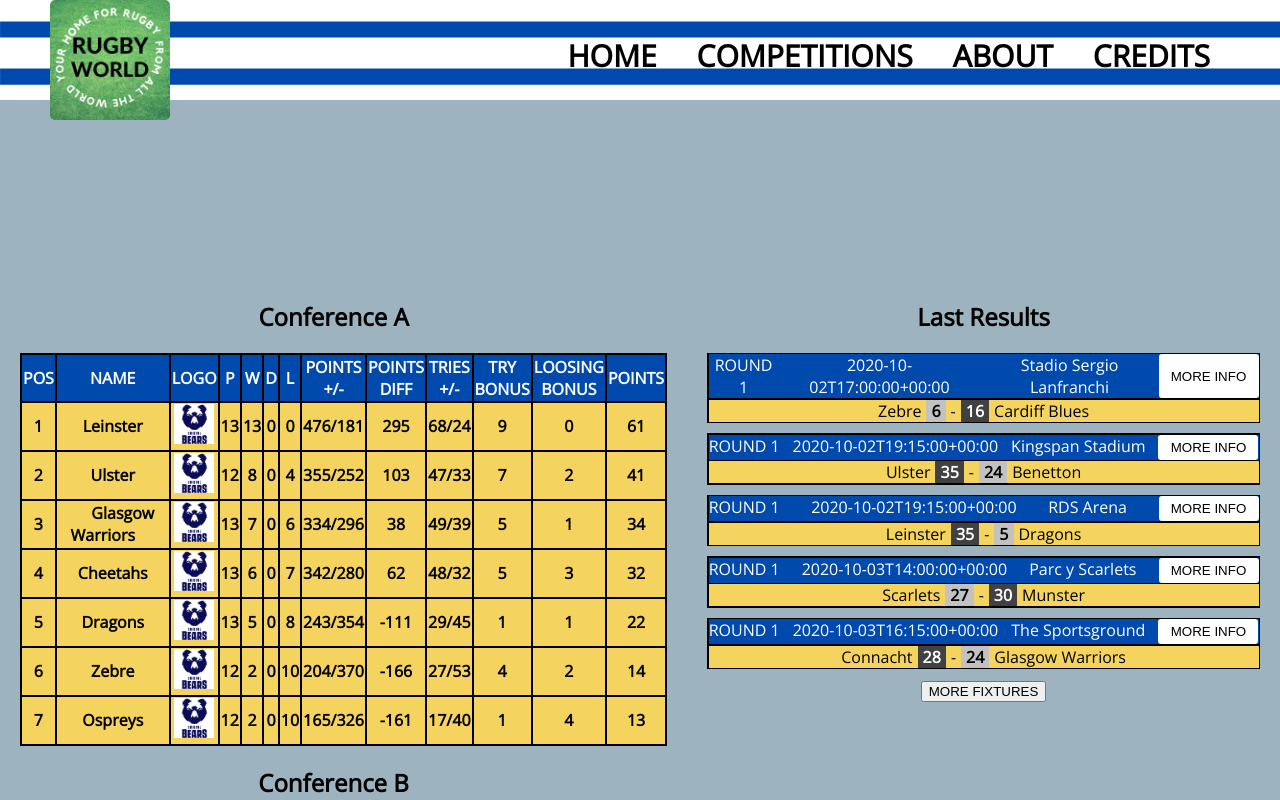
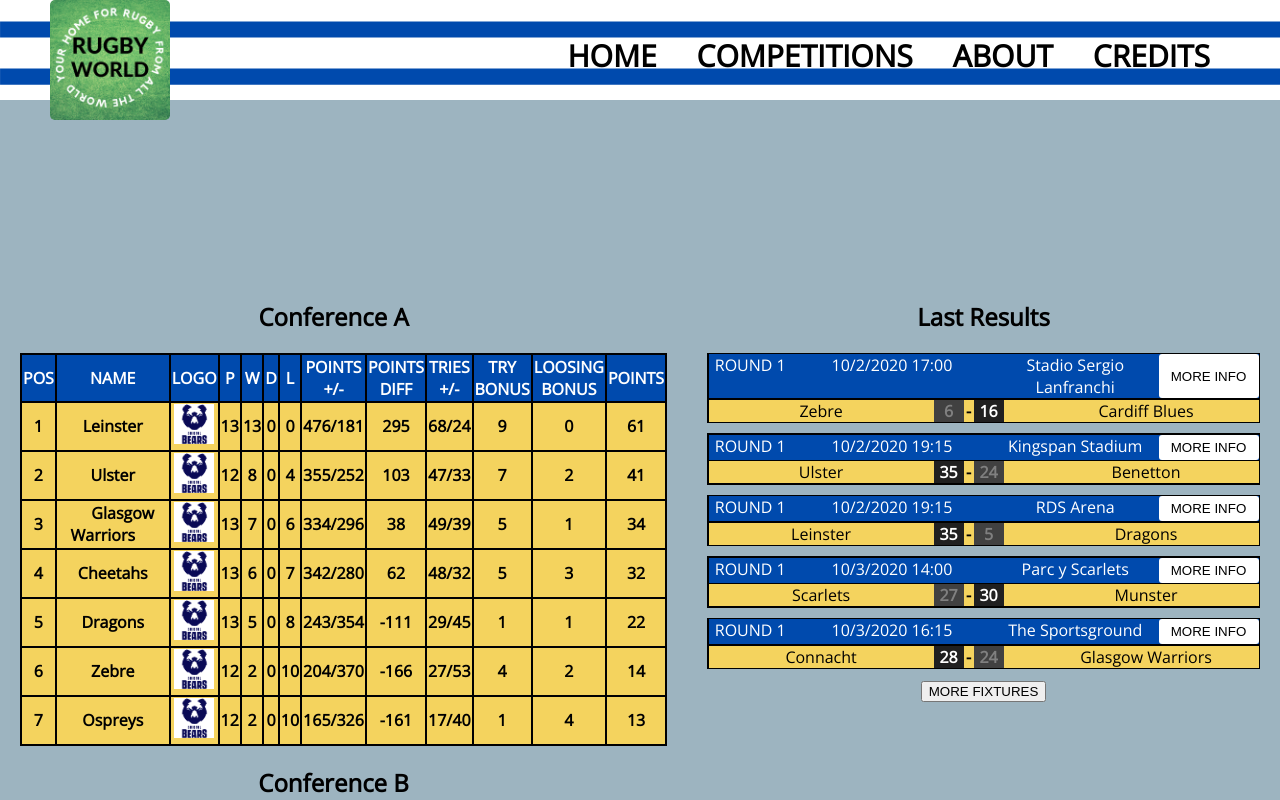
Before and after one commit to Ram-Montilia-Smithson/rugby-app, a React (Create React App) app: page /competition in a window 1280 px wide. Shown: the top 800 px of the page. Built offline with nearby package versions, Linux system fonts and the light colour scheme.

Commit message:
seperating fixtures.jsx css and scss to different files, and alligning the layout of fixtures head and body, and fixing the date and time

```diff
--- a/src/components/fixtures.jsx
+++ b/src/components/fixtures.jsx
@@ -1,8 +1,8 @@
 import React, { useEffect, useState, useRef } from 'react'
 import MatchInfoComponent from "./matchInfoComponent"
+import "../scss/fixtures.css"
 
 // arrange the time date value in the fixtures
-// fix the show more/show less with []
 // scores colors
 
 export default function Fixtures({ fixtureList, matchChoise }) {
@@ -16,9 +16,7 @@
     const [fixtures, setFixtures] = useState([])
     const [isShowMoreFixtures,setIsShowMoreFixtures] = useState(true);
     const [fixtureIndex,setFixtureIndex] = useState(LIMIT);
-
     const [showMoreInfo, setShowMoreInfo] = useState([]);
-    // const showMoreButton = useRef("MORE INFO")
 
     const loadFixtures = () =>{
         const newIndex = fixtureIndex + LIMIT;
@@ -29,24 +27,17 @@
         setIsShowMoreFixtures(newShowMore);
     }
 
+    const getDate = (date) => {
+        const time = new Date(date)
+        let minutes
+        if (time.getMinutes() == 0) {minutes = "00"}
+        else {minutes = time.getMinutes()}
+        return `${time.toLocaleDateString()} ${time.getHours()}:${minutes}`
+    }
+
     const moreInfo = (id) => {
-        console.log(showMoreInfo)
-        if (!showMoreInfo.includes(id)) {
-            setShowMoreInfo([...showMoreInfo,id])
-        }
-        if (showMoreInfo.includes(id)) {
-            setShowMoreInfo(showMoreInfo.filter(ids => ids !== id))
-        }
-        console.log(showMoreInfo)
-        // splice(showMoreInfo.indexOf(id),1)
-        // if (showMoreButton.current === "MORE INFO") {
-        //     setShowMoreInfo(id)
-        //     showMoreButton.current = "LESS INFO"
-        // }
-        // else{
-        //     showMoreButton.current = "MORE INFO"
-        //     setShowMoreInfo(0)
-        // }
+        if (!showMoreInfo.includes(id)) {setShowMoreInfo([...showMoreInfo,id])}
+        if (showMoreInfo.includes(id)) {setShowMoreInfo(showMoreInfo.filter(id2 => id2 !== id))}
     }
 
     return (
@@ -54,13 +45,12 @@
             {fixtures &&
                 <div>
                     {fixtures.map(fixture => {
-                        // console.log(fixture)
                         return(
                             <div key={fixture.id} className="fixture-container">
                                 <div className="fixture-head">
                                     <span className="fixture-game_week">ROUND {fixture.game_week}</span>
-                                    <span className="fixture_date">{fixture.date}</span>
-                                    <span className="fixture-venue">{fixture.venue}</span>
+                                    <span className="fixture_date">{getDate(fixture.date)}</span>
+                                    <span className="fixture_venue">{fixture.venue}</span>
                                     <div>
                                         <button
                                             className="dropdown-button"
@@ -70,31 +60,30 @@
                                         </button>
                                     </div>
                                 </div>
-                                <div className="fixture">
-                                    {/* {fixture.home_score > fixture.away_score ? : } */}
+                                <div className="fixture-bottom">
                                     <span className="fixture_home">{fixture.home}</span>
                                         {fixture.home_score > fixture.away_score &&
-                                        <span>
-                                        <span className="fixture-score-home" style={{ backgroundColor: "#414141", color: "#ffffff" }}>{fixture.home_score}</span>
-                                            -
-                                        <span className="fixture-score-away" style={{ backgroundColor: "#c2c2c2"}}>{fixture.away_score}</span>
+                                            <span className="fixture-scores">
+                                                <span style={{ backgroundColor: "#202020", color: "white" }}>{fixture.home_score}</span>
+                                                <span>-</span>
+                                                <span style={{ backgroundColor: "#414141", color: "#808080"}}>{fixture.away_score}</span>
                                             </span>
                                         }
                                         {fixture.home_score < fixture.away_score &&
-                                        <span>
-                                        <span className="fixture-score-home" style={{ backgroundColor: "#c2c2c2" }}>{fixture.home_score}</span>
-                                            -
-                                        <span className="fixture-score-away" style={{ backgroundColor: "#414141", color: "#ffffff" }}>{fixture.away_score}</span>
+                                            <span className="fixture-scores">
+                                                <span className="fixture-score-home" style={{ backgroundColor: "#414141", color: "#808080" }}>{fixture.home_score}</span>
+                                                <span className="fixture-score-separator">-</span>
+                                                <span className="fixture-score-away" style={{ backgroundColor: "#202020", color: "white" }}>{fixture.away_score}</span>
                                             </span>
                                         }
                                         {fixture.home_score === fixture.away_score &&
-                                        <span>
-                                        <span className="fixture-score-home" style={{ backgroundColor: "#3d3d3d", color: "#a3a3a3" }}>{fixture.home_score}</span>
-                                            -
-                                        <span className="fixture-score-away" style={{ backgroundColor: "#3d3d3d"}}>{fixture.away_score}</span>
+                                            <span className="fixture-scores">
+                                                <span className="fixture-score-home" style={{ backgroundColor: "#808080", color: "#414141" }}>{fixture.home_score}</span>
+                                                <span>-</span>
+                                                <span className="fixture-score-away" style={{ backgroundColor: "#808080", color: "#414141"}}>{fixture.away_score}</span>
                                             </span>
                                         }
-                                    <span className="fixture-away">{fixture.away}</span>
+                                    <span className="fixture_away">{fixture.away}</span>
                                 </div>
                                 <MatchInfoComponent
                                     id={fixture.id}
--- /dev/null
+++ b/src/scss/fixtures.css
@@ -0,0 +1,122 @@
+.fixtures {
+  grid-area: fixtures;
+}
+
+.fixture-container {
+  margin: 10px 20px;
+  padding: 1.5px;
+  background-color: #000000;
+}
+
+.fixture-head {
+  margin-bottom: 1.5px;
+  background-color: #004AAD;
+  color: #ffffff;
+  display: -ms-grid;
+  display: grid;
+  -ms-grid-columns: 1fr 1fr 2fr 1fr;
+      grid-template-columns: 1fr 1fr 2fr 1fr;
+}
+
+.fixture_date {
+  width: 200px;
+}
+
+.dropdown-button {
+  width: 100px;
+  height: 100%;
+  padding: 5px;
+  background-color: #ffffff;
+  border-radius: 3px;
+  border: none;
+}
+
+.dropdown-button:hover {
+  background-color: #004aad;
+  color: #FFFFFF;
+}
+
+.fixture-bottom {
+  background-color: #F4D35E;
+  color: #000000;
+  display: -ms-grid;
+  display: grid;
+  -ms-grid-columns: 1fr 100px 1fr;
+      grid-template-columns: 1fr 100px 1fr;
+}
+
+.fixture-scores {
+  width: 70px;
+  display: -ms-grid;
+  display: grid;
+  -ms-grid-columns: 1fr 10px 1fr;
+      grid-template-columns: 1fr 10px 1fr;
+  font-weight: 700;
+}
+
+.fixture-link,
+.fixture-link:visited,
+.fixture-link:hover {
+  background-color: #F4D35E;
+  border-radius: 2px;
+  border: #000000 solid 1px;
+  padding: 0px 50px;
+  font-weight: bold;
+  text-decoration: underline;
+}
+
+.fixture-link:hover {
+  background-color: #E0FBFC;
+  color: #000000;
+  border: none;
+  text-decoration: none;
+  font-weight: 400;
+}
+
+.fixture-moreInfo {
+  background-color: #E0FBFC;
+}
+
+.fixture-moreInfo div {
+  border-bottom: #000000 solid 1px;
+}
+
+.progress-bar {
+  background-color: #E0FBFC;
+  color: #000000;
+  border-top: #000000 solid 1px;
+}
+
+.progress-home {
+  background-color: #004aad;
+  color: #ffffff;
+  display: inline-block;
+  border-top: #000000 solid 1px;
+}
+
+.progress-away {
+  background-color: #F4D35E;
+  color: #000000;
+  display: inline-block;
+  border-top: #000000 solid 1px;
+}
+
+.fixture-stats {
+  height: 100px;
+  display: -webkit-box;
+  display: -ms-flexbox;
+  display: flex;
+  -webkit-box-align: center;
+      -ms-flex-align: center;
+          align-items: center;
+  -ms-flex-pack: distribute;
+      justify-content: space-around;
+  height: -webkit-fit-content;
+  height: -moz-fit-content;
+  height: fit-content;
+}
+
+.fixture-label {
+  width: 100px;
+}
+/*# sourceMappingURL=fixtures.css.map */
--- /dev/null
+++ b/src/scss/fixtures.scss
@@ -0,0 +1,109 @@
+@import "./variables";
+@import "./_mixin";
+
+.fixtures {
+    // background-color: blueviolet;
+    grid-area: fixtures;
+}
+
+.fixture-container {
+    margin: 10px 20px;
+    padding: 1.5px;
+    background-color: #000000;
+}
+
+.fixture-head {
+    margin-bottom: 1.5px;
+    background-color: #004AAD;
+    color: #ffffff;
+    display: grid;
+    grid-template-columns: 1fr 1fr 2fr 1fr;
+}
+
+.fixture_date {
+    width: 200px;
+}
+
+.dropdown-button {
+    width: 100px;
+    height: 100%;
+    padding: 5px;
+    background-color: #ffffff;
+    border-radius: 3px;
+    border: none;
+}
+
+.dropdown-button:hover {
+    background-color: #004aad;
+    color: #FFFFFF;
+}
+
+.fixture-bottom {
+    background-color: #F4D35E;
+    color: #000000;
+    display: grid;
+    grid-template-columns: 1fr 100px 1fr;
+}
+
+.fixture-scores {
+    width: 70px;
+    display: grid;
+    grid-template-columns: 1fr 10px 1fr;
+    font-weight: 700;
+}
+
+.fixture-link,
+.fixture-link:visited,
+.fixture-link:hover {
+    background-color: #F4D35E;
+    border-radius: 2px;
+    border: #000000 solid 1px;
+    padding: 0px 50px;
+    font-weight: bold;
+    text-decoration: underline;
+}
+
+.fixture-link:hover {
+    background-color: #E0FBFC;
+    color: #000000;
+    border: none;
+    text-decoration: none;
+    font-weight: 400;
+}
+
+.fixture-moreInfo {
+    background-color: #E0FBFC;
+}
+
+.fixture-moreInfo div {
+    border-bottom: #000000 solid 1px;
+}
+
+.progress-bar {
+    background-color: #E0FBFC;
+    color: #000000;
+    border-top: #000000 solid 1px;
+}
+
+.progress-home {
+    background-color: #004aad;
+    color: #ffffff;
+    display: inline-block;
+    border-top: #000000 solid 1px;
+}
+
+.progress-away {
+    background-color: #F4D35E;
+    color: #000000;
+    display: inline-block;
+    border-top: #000000 solid 1px;
+}
+
+.fixture-stats {
+    @include element(space-around);
+    height: fit-content;
+}
+
+.fixture-label {
+    width: 100px;
+}
--- a/src/scss/main.scss
+++ b/src/scss/main.scss
@@ -176,113 +176,6 @@
     width: 100px;
 }
 
-.fixtures {
-    // background-color: blueviolet;
-    grid-area: fixtures;
-}
-
-.fixture-container {
-    margin: 10px 20px;
-    padding: 1.5px;
-    background-color: #000000;
-}
-
-.fixture-head {
-    margin-bottom: 1.5px;
-    background-color: #004AAD;
-    color: #ffffff;
-    font-family: 'Open Sans', sans-serif;
-    display: flex;
-    justify-content: space-between;
-}
-
-.fixture {
-    // grid-area: fixture;
-    background-color: #F4D35E;
-    color: #000000;
-    font-family: 'Open Sans', sans-serif;
-    display: flex;
-    justify-content: center;
-}
-
-.fixture-score-home,
-.fixture-score-away {
-    font-weight: 700;
-    margin: 0px 5px;
-    padding: 0px 5px;
-}
-
-.fixture-link,
-.fixture-link:visited,
-.fixture-link:hover {
-    background-color: #F4D35E;
-    border-radius: 2px;
-    border: #000000 solid 1px;
-    padding: 0px 50px;
-    font-weight: bold;
-    text-decoration: underline;
-}
-
-.fixture-link:hover {
-    background-color: #E0FBFC;
-    color: #000000;
-    border: none;
-    text-decoration: none;
-    font-weight: 400;
-}
-
-.dropdown-button,
-.dropdown-button:hover {
-    width: 100px;
-    height: 100%;
-    padding: 5px;
-    background-color: #ffffff;
-    border-radius: 3px;
-    border: none;
-}
-
-.dropdown-button:hover {
-    background-color: #004aad;
-    color: #FFFFFF;
-}
-
-.fixture-moreInfo{
-    background-color: #E0FBFC;
-}
-
-.fixture-moreInfo div {
-    border-bottom: #000000 solid 1px;
-}
-
-.progress-bar{
-    background-color: #E0FBFC;
-    color: #000000;
-    border-top: #000000 solid 1px;
-}
-
-.progress-home{
-    background-color: #004aad;
-    color: #ffffff;
-    display: inline-block;
-    border-top: #000000 solid 1px;
-}
-
-.progress-away{
-    background-color: #F4D35E;
-    color: #000000;
-    display: inline-block;
-    border-top: #000000 solid 1px;
-}
-
-.fixture-stats{
-    @include element(space-around);
-    height: fit-content;
-}
-
-.fixture-label{
-    width: 100px;
-}
-
 #footer{
     @include element(none);
     height: fit-content;
```
Also changed, not shown: src/scss/main.css (+0 -125 lines), 2 other files (tests, documents, lock files or other folders). Lines whose indentation alone changed are shown as unchanged.
